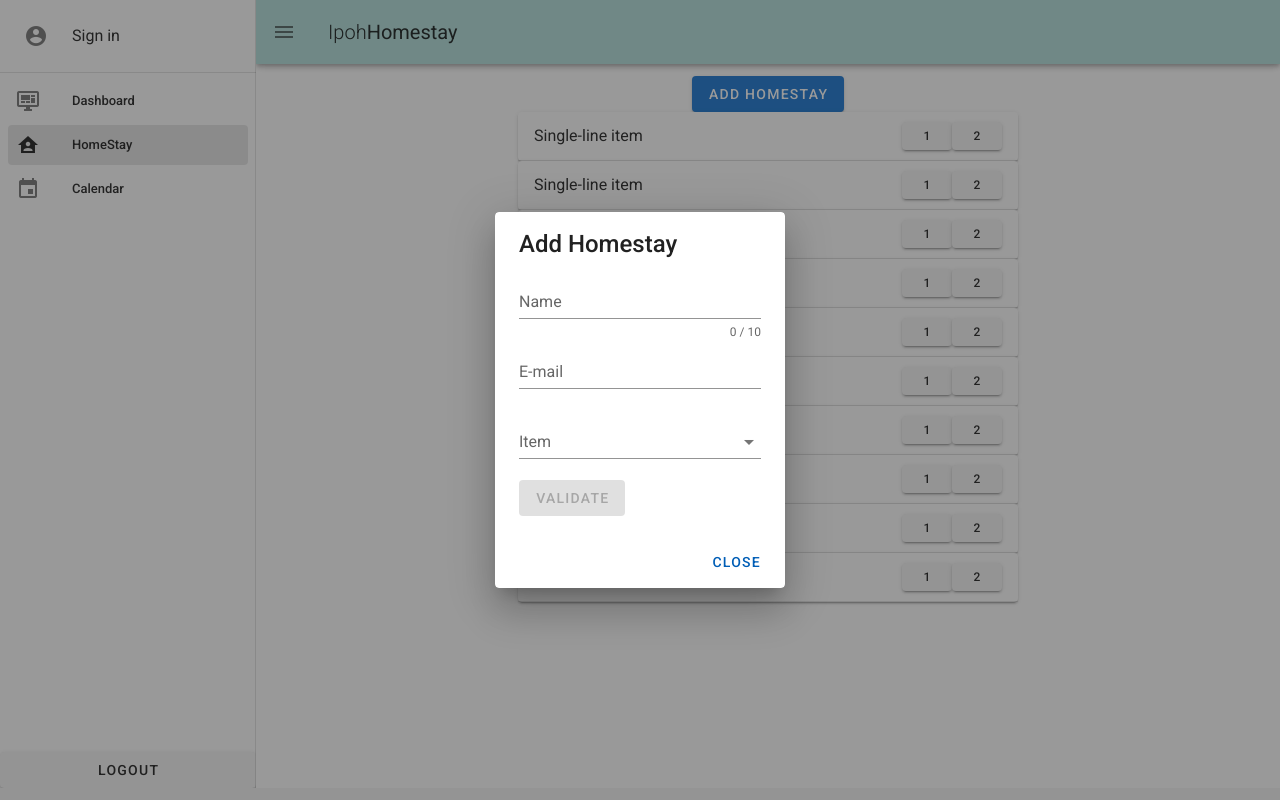
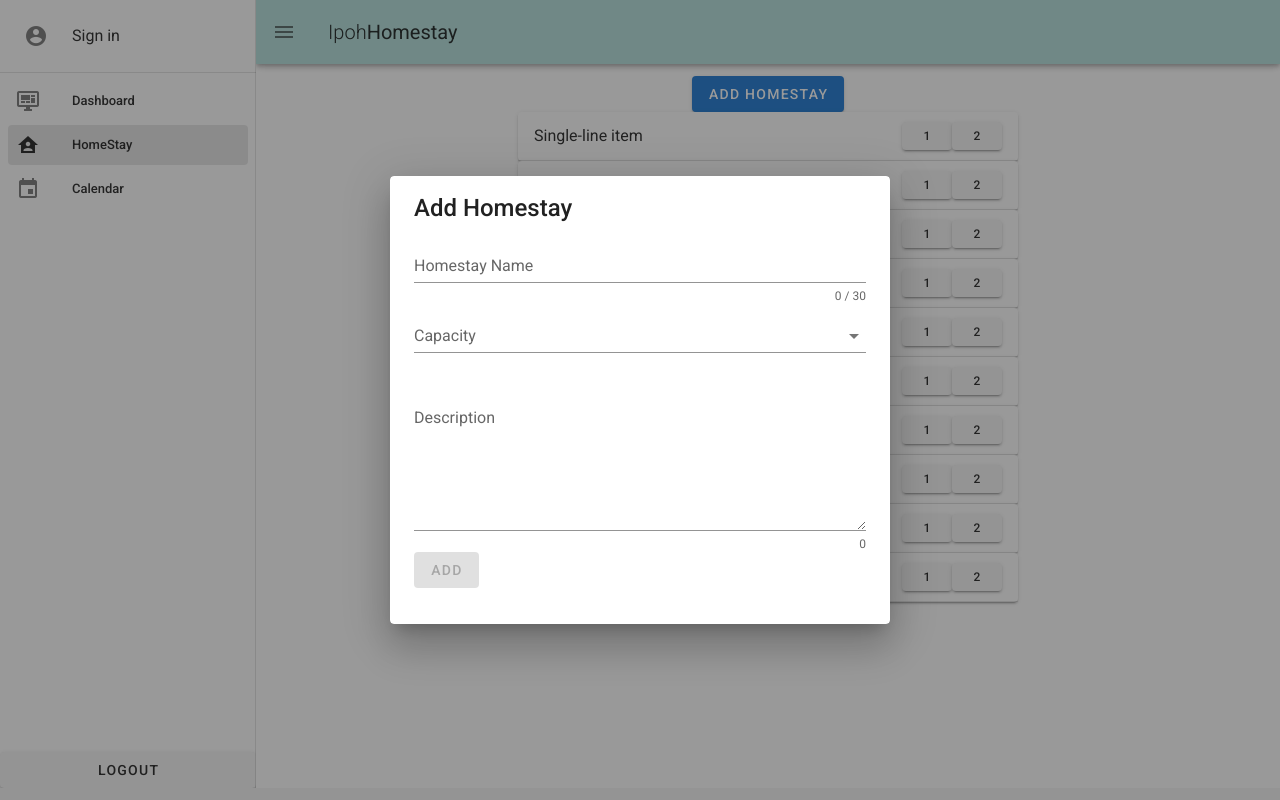
Before and after one commit to chonghow97/FYP-2020-VUE, a Vue app: page /Homestay in a window 1280 px wide. Both pictures are taken after a click on the button "ADD HOMESTAY". Built offline with nearby package versions, Linux system fonts and the light colour scheme.

Commit message:
modify homestay_add

```diff
--- a/src/Admin.vue
+++ b/src/Admin.vue
@@ -5,7 +5,7 @@
     <v-app>
       <v-navigation-drawer app v-model="drawer">
         <!-- -->
-        <Menu :items="items"></Menu>
+        <Drawer :items="items"></Drawer>
         <template v-slot:append>
           <div>
             <v-spacer></v-spacer>
@@ -40,11 +40,11 @@
 </template>
 
 <script>
-import Menu from "@/components/Menu.vue";
+import Drawer from "@/components/Drawer.vue";
 export default {
   name: "App",
 
-  components: { Menu },
+  components: { Drawer },
   data() {
     return {
       items: [
--- a/src/User.vue
+++ b/src/User.vue
@@ -5,7 +5,7 @@
     <v-app>
       <v-navigation-drawer app v-model="drawer">
         <!-- -->
-        <Menu :items="items" :login="login" @login="login1"></Menu>
+        <Drawer :items="items" :login="login" @login="login1"></Drawer>
         <template v-slot:append v-if="login">
           <div>
             <v-spacer></v-spacer>
@@ -40,11 +40,11 @@
 </template>
 
 <script>
-import Menu from "@/components/Menu.vue";
+import Drawer from "@/components/Drawer.vue";
 export default {
   name: "App",
 
-  components: { Menu },
+  components: { Drawer },
   data() {
     return {
       items: [
--- a/src/components/Add_homestay.vue
+++ b/src/components/Add_homestay.vue
@@ -1,31 +1,55 @@
 <template>
   <div id="add">
     <v-form ref="form" v-model="valid" lazy-validation>
-      <v-text-field v-model="name" :counter="10" :rules="nameRules" label="Name" required></v-text-field>
-
-      <v-text-field v-model="email" :rules="emailRules" label="E-mail" required></v-text-field>
+      <v-text-field
+        v-model="name"
+        :counter="30"
+        :rules="[(v) => !!v || 'Homestay is required']"
+        label="Homestay Name"
+        required
+      ></v-text-field>
 
       <v-select
         v-model="select"
-        :items="items"
-        :rules="[v => !!v || 'Item is required']"
-        label="Item"
+        :items="Capacity"
+        :rules="[(v) => !!v || 'Capacity is required']"
+        label="Capacity"
         required
       ></v-select>
-
-      <v-btn :disabled="!valid" color="success" class="mr-4" @click="validate">Validate</v-btn>
+      <v-textarea
+        v-model="description"
+        label="Description"
+        counter
+        full-width
+        single-line
+      ></v-textarea>
+      <v-btn :disabled="!valid" color="success" class="mr-4" @click="validate"
+        >Add</v-btn
+      >
     </v-form>
   </div>
 </template>
 
 <script>
+const data = {
+  dialog: true,
+  Capacity: [1, 2, 3, 4, 5, 6, 7, 8, 9, 10],
+  select: "1",
+  name: "",
+  description: "",
+};
 export default {
-  data() {
-    return {
-      dialog: true,
-    };
+  data: () => data,
+  method: {},
+  computed: {
+    Homestay() {
+      return {
+        name: this.name,
+        capacity: this.Capacity,
+        description: this.description,
+      };
+    },
   },
-  method: {},
 };
 </script>
 
--- a/src/components/Menu.vue
+++ b/src/components/Drawer.vue
@@ -1,5 +1,5 @@
 <template>
-  <div id="menu">
+  <section id="menu">
     <!-- not login -->
     <v-list-item two-line :class="miniVariant && 'px-0'" @click.stop="dialog = true" v-if="!login">
       <v-list-item-avatar>
@@ -25,17 +25,7 @@
 
     <v-divider></v-divider>
 
-    <v-list dense nav>
-      <v-list-item v-for="item in items" :key="item.title" link :to="item.link">
-        <v-list-item-icon>
-          <v-icon>{{ item.icon }}</v-icon>
-        </v-list-item-icon>
-
-        <v-list-item-content>
-          <v-list-item-title>{{ item.title }}</v-list-item-title>
-        </v-list-item-content>
-      </v-list-item>
-    </v-list>
+    <MenuList :items="items"></MenuList>
 
     <!-- Register form -->
     <v-dialog v-model="dialog" max-width="500">
@@ -50,7 +40,7 @@
         </v-tab-item>
       </v-tabs>
     </v-dialog>
-  </div>
+  </section>
 </template>
 
 
@@ -58,8 +48,9 @@
 <script>
 import Register from "@/components/Register.vue";
 import Signin from "@/components/Signin.vue";
+import MenuList from "@/components/MenuList.vue";
 export default {
-  components: { Register, Signin },
+  components: { Register, Signin, MenuList },
   data: () => ({
     dialog: false,
     Default_Profile: "mdi-account-circle",
--- /dev/null
+++ b/src/components/MenuList.vue
@@ -0,0 +1,22 @@
+<template>
+  <v-list dense nav>
+    <v-list-item v-for="item in items" :key="item.title" link :to="item.link">
+      <v-list-item-icon>
+        <v-icon>{{ item.icon }}</v-icon>
+      </v-list-item-icon>
+
+      <v-list-item-content>
+        <v-list-item-title>{{ item.title }}</v-list-item-title>
+      </v-list-item-content>
+    </v-list-item>
+  </v-list>
+</template>
+
+<script>
+export default {
+  props: { items: { title: String, icon: String, link: String } },
+};
+</script>
+
+<style>
+</style>
--- a/src/components/Register.vue
+++ b/src/components/Register.vue
@@ -39,24 +39,34 @@
             </v-col>
           </v-row>
 
-          <v-text-field v-model="email" :rules="emailRules" label="E-mail" required></v-text-field>
+          <v-text-field
+            v-model="email"
+            :rules="emailRules"
+            label="E-mail"
+            required
+          ></v-text-field>
           <v-row>Mobile Number</v-row>
           <v-row>
             <v-col cols="12" md="3">
               <v-select
                 v-model="select"
                 :items="items"
-                :rules="[v => !!v || 'Item is required']"
+                :rules="[(v) => !!v || 'Item is required']"
                 required
               ></v-select>
             </v-col>
             <v-col cols="12" md="9">
-              <v-text-field v-model="number" :rules="numberRules" :counter="10" required></v-text-field>
+              <v-text-field
+                v-model="number"
+                :rules="numberRules"
+                :counter="10"
+                required
+              ></v-text-field>
             </v-col>
           </v-row>
           <v-checkbox
             v-model="checkbox"
-            :rules="[v => !!v || 'You must agree to continue!']"
+            :rules="[(v) => !!v || 'You must agree to continue!']"
             label="Do you agree?"
             required
           ></v-checkbox>
@@ -77,8 +87,7 @@
 
 <script>
 import axios from "axios";
-export default {
-  data: () => ({
+const data = {
   firstname: "Loh",
   lastname: "Kean Ming",
   number: "184213618",
@@ -100,8 +109,9 @@ export default {
     (v) => (v && v.length >= 9) || "Name must be more than 9 characters",
   ],
   checkbox: true,
-  }),
-
+};
+export default {
+  data,
   computed: {
     newUser: function () {
       const user = {
--- a/src/components/Signin.vue
+++ b/src/components/Signin.vue
@@ -5,7 +5,7 @@
         <v-container>
           <v-row>
             <v-col>
-              <v-text-field v-model="firstname" label="First name" required></v-text-field>
+              <v-text-field v-model="Email" label="Email" required :rules="emailRules"></v-text-field>
             </v-col>
           </v-row>
           <v-row>
@@ -17,13 +17,11 @@
                 name="input-10-1"
                 label=" Password"
                 hint="At least 8 characters"
-                counter
+                :rules="passwordRules"
                 @click:append="show1 = !show1"
               ></v-text-field>
             </v-col>
           </v-row>
-
-          <v-checkbox v-model="checkbox" label="Keep me logged in" required></v-checkbox>
         </v-container>
       </v-form>
     </v-card-text>
@@ -32,16 +30,41 @@
 
     <v-card-actions>
       <v-spacer></v-spacer>
-      <v-btn color="primary" text @click="validate">Sign In</v-btn>
+      <v-btn color="primary" text @click="Login">Sign In</v-btn>
     </v-card-actions>
   </v-card>
 </template>
 
 <script>
+import axios from "axios";
 export default {
+  data() {
+    return {
+      Email: "",
+      password: "",
+      emailRules: [
+        (v) => !!v || "Email is required",
+        (v) => /.+@.+\..+/.test(v) || "E-mail must be valid",
+      ],
+      passwordRules: [
+        (v) => !!v || "Password is required",
+        (v) => (v && v.length >= 8) || "Name must be more than 8 characters",
+      ],
+    };
+  },
   methods: {
-    validate: function () {
-      this.$emit("login", "true");
+    Login: function () {
+      axios.post("localhost:3000/users", this.UserAccount);
+      console.log(this.UserAccount);
+    },
+  },
+  computed: {
+    UserAccount: function () {
+      const User = {
+        Email: this.Email,
+        Password: this.password,
+      };
+      return User;
     },
   },
 };
--- a/src/views/Admin/Homestay.vue
+++ b/src/views/Admin/Homestay.vue
@@ -2,8 +2,10 @@
   <div id="homestay">
     <v-container>
       <v-row justify="center">
-        <v-btn color="primary" dark @click.stop="dialog = true">Add Homestay</v-btn>
-        <v-dialog v-model="dialog" max-width="290">
+        <v-btn color="primary" dark @click.stop="dialog = true"
+          >Add Homestay</v-btn
+        >
+        <v-dialog v-model="dialog" max-width="500">
           <v-card>
             <v-card-title class="headline">Add Homestay</v-card-title>
 
@@ -13,8 +15,6 @@
 
             <v-card-actions>
               <v-spacer></v-spacer>
-
-              <v-btn color="primary darken-1" text @click="dialog = false">close</v-btn>
             </v-card-actions>
           </v-card>
         </v-dialog>
```
Lines whose indentation alone changed are shown as unchanged.
